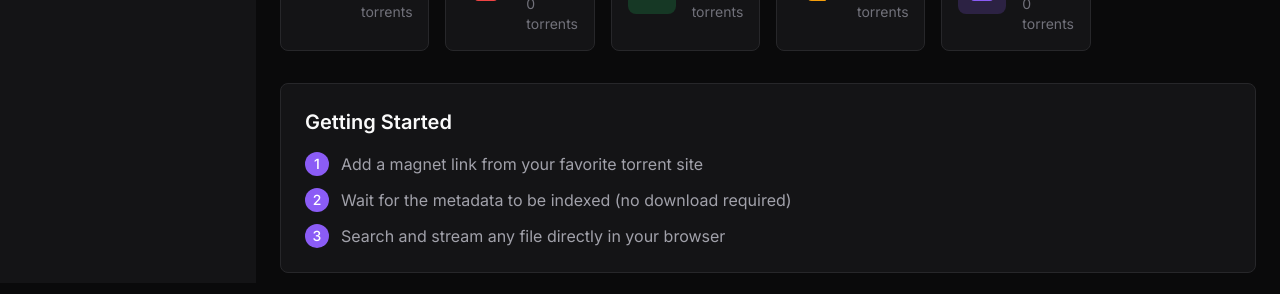
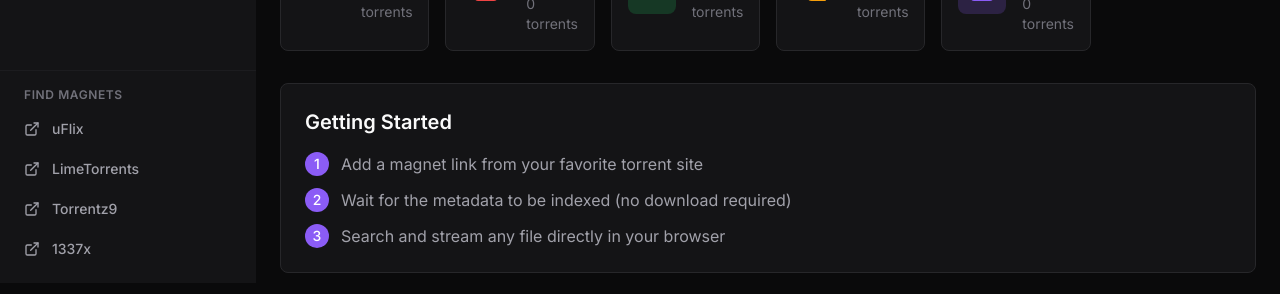
Before and after one commit to profullstack/media-streamer, a Next.js app: page / in a window 1280 px wide. Shown: the part 517-811 px from the top of the page. Built offline with nearby package versions, Linux system fonts and the light colour scheme; no server answers.

Commit message:
feat: add footer with external torrent index sites and corresponding icon

```diff
--- a/src/components/layout/sidebar.tsx
+++ b/src/components/layout/sidebar.tsx
@@ -24,6 +24,7 @@ import {
   CloseIcon,
   CreditCardIcon,
   LibraryIcon,
+  ExternalLinkIcon,
 } from '@/components/ui/icons';
 
 interface NavItem {
@@ -46,6 +47,18 @@ const mainNavItems: NavItem[] = [
 const accountNavItems: NavItem[] = [
   { href: '/pricing', label: 'Pricing', icon: CreditCardIcon },
   { href: '/settings', label: 'Settings', icon: SettingsIcon, requiresAuth: true },
+];
+
+interface TorrentIndexSite {
+  url: string;
+  label: string;
+}
+
+const torrentIndexSites: TorrentIndexSite[] = [
+  { url: 'https://uflix.to/', label: 'uFlix' },
+  { url: 'https://www.limetorrents.fun/', label: 'LimeTorrents' },
+  { url: 'https://torrentz9.org/', label: 'Torrentz9' },
+  { url: 'https://x1337x.cc/', label: '1337x' },
 ];
 
 interface SidebarProps {
@@ -134,6 +147,28 @@ export function Sidebar({ className, isLoggedIn = false }: SidebarProps): React.
               </div>
             )}
           </nav>
+
+          {/* Footer - Torrent Index Sites */}
+          <div className="border-t border-bg-tertiary px-3 py-4">
+            <h3 className="mb-2 px-3 text-xs font-semibold uppercase tracking-wider text-text-muted">
+              Find Magnets
+            </h3>
+            <ul className="space-y-1">
+              {torrentIndexSites.map((site) => (
+                <li key={site.url}>
+                  <a
+                    href={site.url}
+                    target="_blank"
+                    rel="noopener noreferrer"
+                    className="flex items-center gap-3 rounded-lg px-3 py-2 text-sm font-medium text-text-secondary transition-colors hover:bg-bg-hover hover:text-text-primary"
+                  >
+                    <ExternalLinkIcon size={16} />
+                    <span>{site.label}</span>
+                  </a>
+                </li>
+              ))}
+            </ul>
+          </div>
         </div>
       </aside>
     </>
--- a/src/components/ui/icons.tsx
+++ b/src/components/ui/icons.tsx
@@ -861,3 +861,24 @@ export function KeyIcon({ className, size = 20 }: IconProps): React.ReactElement
     </svg>
   );
 }
+
+export function ExternalLinkIcon({ className, size = 20 }: IconProps): React.ReactElement {
+  return (
+    <svg
+      xmlns="http://www.w3.org/2000/svg"
+      width={size}
+      height={size}
+      viewBox="0 0 24 24"
+      fill="none"
+      stroke="currentColor"
+      strokeWidth="2"
+      strokeLinecap="round"
+      strokeLinejoin="round"
+      className={cn('', className)}
+    >
+      <path d="M18 13v6a2 2 0 0 1-2 2H5a2 2 0 0 1-2-2V8a2 2 0 0 1 2-2h6" />
+      <polyline points="15 3 21 3 21 9" />
+      <line x1="10" x2="21" y1="14" y2="3" />
+    </svg>
+  );
+}
```
Also changed, not shown: 1 other file (tests, documents, lock files or other folders).
